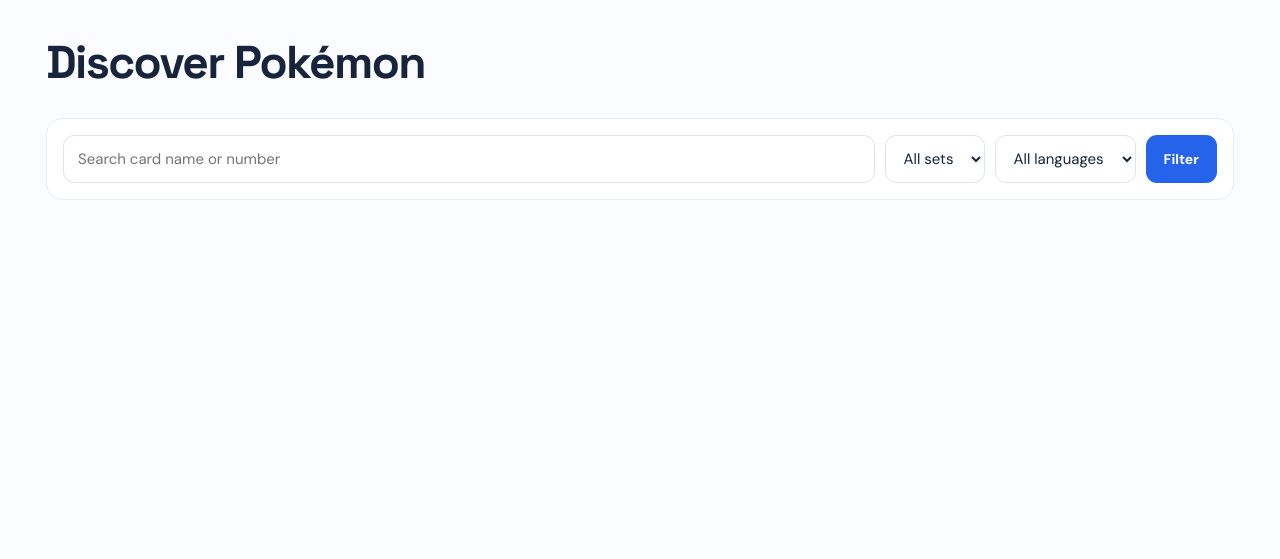
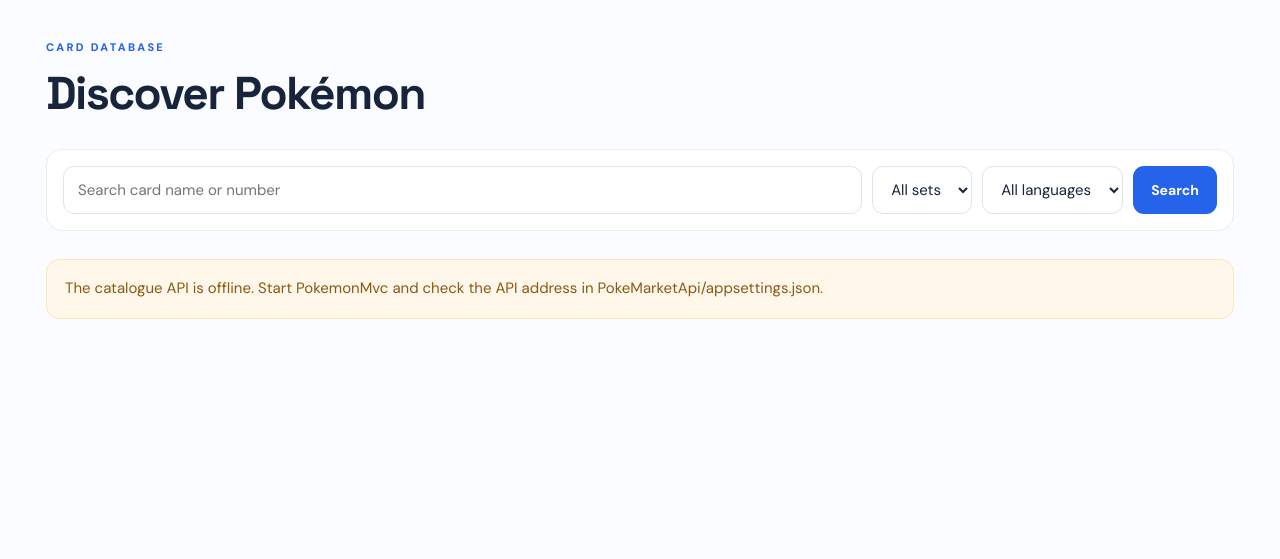
Before and after one commit to shinuxAKI/PokeMarket, an ASP.NET Core app: page /Search in a window 1280 px wide. Shown: the part 76-635 px from the top of the page. Run offline with ASP.NET Core 8, Linux system fonts and the light colour scheme; the project's own start-up code is not run, and a stand-in starts its controllers and pages.

Commit message:
Improve catalogue pages and secure marketplace forms

```diff
--- a/PokeMarketApi/Views/Search/Index.cshtml
+++ b/PokeMarketApi/Views/Search/Index.cshtml
@@ -1,2 +1,17 @@
 @model IEnumerable<CatalogCard>
-@{ViewData["Title"]="Search";}<h1>Discover Pokémon</h1><form class="filters" method="get"><input name="q" placeholder="Search card name or number"><select name="setName"><option value="">All sets</option>@foreach(string s in ViewBag.Sets){<option value="@s">@s</option>}</select><select name="language"><option value="">All languages</option><option>English</option><option>Japanese</option></select><button class="btn">Filter</button></form><div class="grid">@foreach(var c in Model){<a class="product" href="/Products/Details/@c.Id"><img src="@(c.ImageUrl??"https://placehold.co/240x330")"><b>@c.Name</b><small>@c.CardNumber · @c.SetName</small><strong>QAR @c.MarketPriceQar</strong></a>}</div>
+@{ ViewData["Title"] = "Search"; }
+<p class="eyebrow">CARD DATABASE</p><h1>Discover Pokémon</h1>
+<form class="filters" method="get">
+    <input name="q" value="@Context.Request.Query["q"]" placeholder="Search card name or number">
+    <select name="setName"><option value="">All sets</option>@foreach (string s in ViewBag.Sets) { <option value="@s" selected="@(Context.Request.Query["setName"] == s)">@s</option> }</select>
+    <select name="language"><option value="">All languages</option><option selected="@(Context.Request.Query["language"] == "English")">English</option><option selected="@(Context.Request.Query["language"] == "Japanese")">Japanese</option></select>
+    <button class="btn">Search</button>
+</form>
+@if (ViewBag.Offline == true) { <p class="notice">The catalogue API is offline. Start PokemonMvc and check the API address in PokeMarketApi/appsettings.json.</p> }
+<div class="grid">
+@foreach (var c in Model)
+{
+    <a class="product" href="/Products/Details/@c.Id"><img src="@(c.ImageUrl ?? "https://placehold.co/240x330?text=Pok%C3%A9mon")" alt="@c.Name"><b>@c.Name</b><small>@c.CardNumber · @c.SetName · @c.Language</small><strong data-qar="@c.MarketPriceQar">QAR @c.MarketPriceQar.ToString("N2")</strong></a>
+}
+</div>
+@if (!Model.Any() && ViewBag.Offline != true) { <p class="notice">No cards matched your search. Try another name, set or language.</p> }
```
